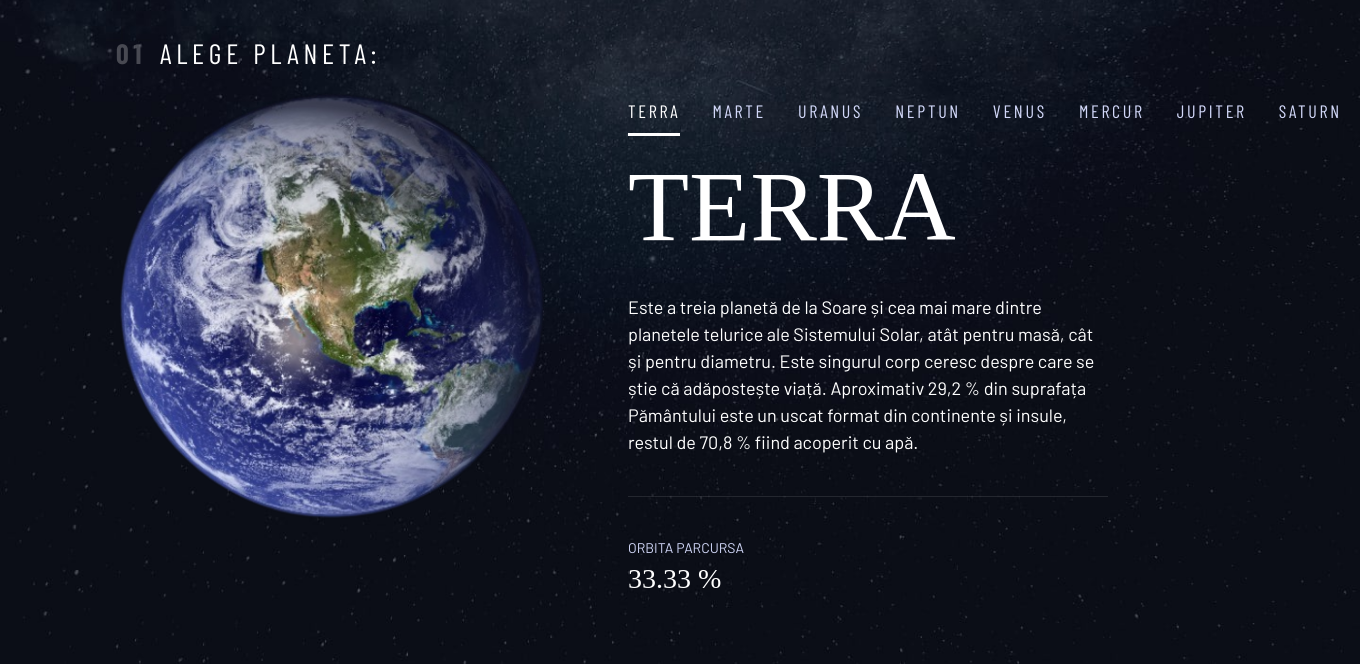
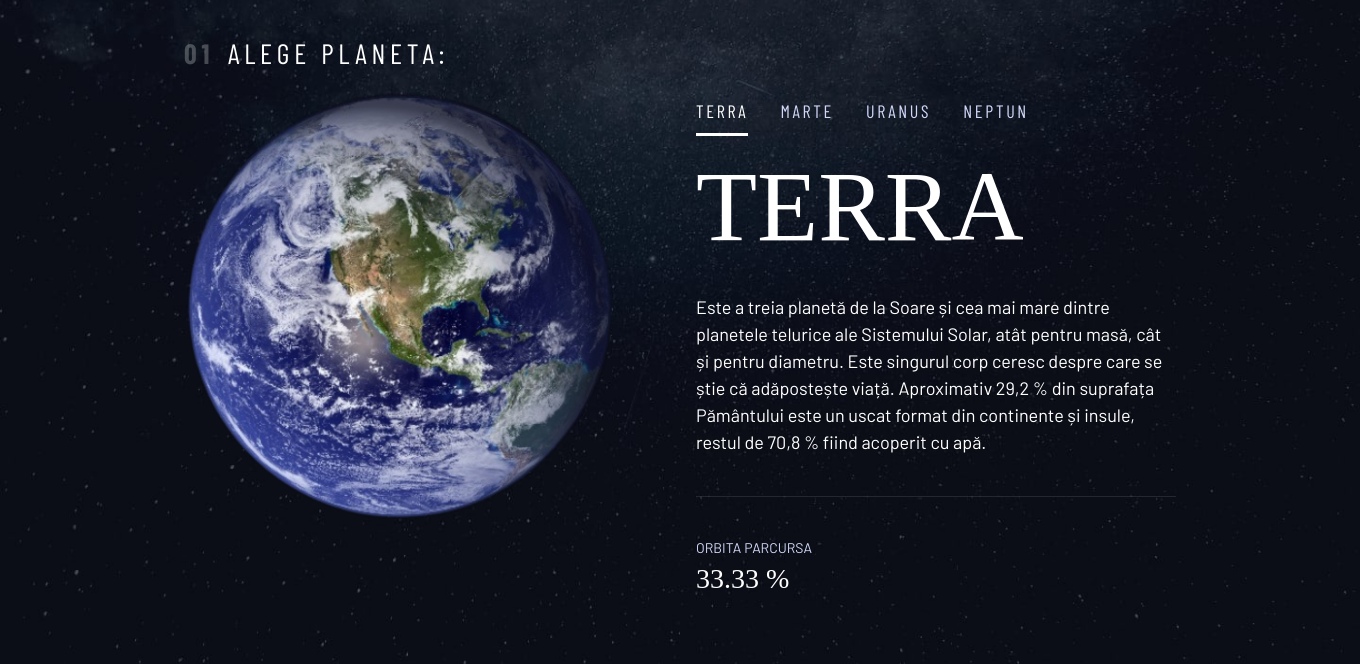
Before and after one commit to darius-luca-tech/OrbitEx, a Flask app: page /planets in a window 1360 px wide. Shown: the part 185-849 px from the top of the page. Run offline with Flask 2, Linux system fonts and the light colour scheme; some web fonts are replaced.

Commit message:
heroku app deploy

```diff
--- a/static/css/style.css
+++ b/static/css/style.css
@@ -573,7 +573,7 @@ body {
     .grid-container {
         text-align: left;
         column-gap: var(--container-gap, 2rem);
-        grid-template-columns: minmax(1rem, 1fr) repeat(2, minmax(0, 30rem)) minmax(1rem, 3fr);
+        grid-template-columns: minmax(1rem, 1fr) repeat(2, minmax(0, 30rem)) minmax(1rem, 1fr);
     }
 
     .grid-container--home {
--- a/templates/planets.html
+++ b/templates/planets.html
@@ -95,17 +95,17 @@
             <button aria-selected="false" role="tab" aria-controls="neptune-tab" class="uppercase ff-sans-cond text-accent letter-spacing-2" tabindex="0"
             data-image="neptune-image">Neptun</button>
 
-            <button aria-selected="false" role="tab" aria-controls="venus-tab" class="uppercase ff-sans-cond text-accent letter-spacing-2" tabindex="0"
-            data-image="venus-image">Venus</button>
+            <!-- <button aria-selected="false" role="tab" aria-controls="venus-tab" class="uppercase ff-sans-cond text-accent letter-spacing-2" tabindex="0"
+            data-image="venus-image">Venus</button> -->
 
-            <button aria-selected="false" role="tab" aria-controls="mercury-tab" class="uppercase ff-sans-cond text-accent letter-spacing-2" tabindex="0"
+            <!-- <button aria-selected="false" role="tab" aria-controls="mercury-tab" class="uppercase ff-sans-cond text-accent letter-spacing-2" tabindex="0"
             data-image="mercury-image">Mercur</button>
 
             <button aria-selected="false" role="tab" aria-controls="jupiter-tab" class="uppercase ff-sans-cond text-accent letter-spacing-2" tabindex="0"
             data-image="jupiter-image">Jupiter</button>
 
             <button aria-selected="false" role="tab" aria-controls="saturn-tab" class="uppercase ff-sans-cond text-accent letter-spacing-2" tabindex="0"
-            data-image="saturn-image">Saturn</button>
+            data-image="saturn-image">Saturn</button> -->
         </div>
 
         <article class="planets-info flow" id="earth-tab" tabindex="0" role="tabpanel">
```
